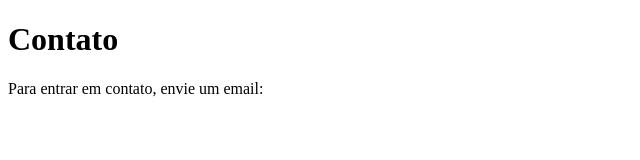
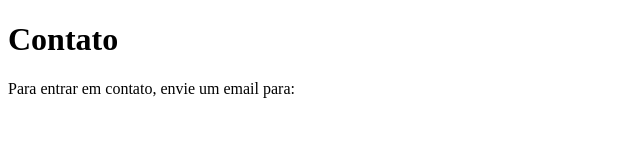
Before and after one commit to thiago93ferreira/repteste2, a plain HTML site: page contato.html in a window 1280 px wide. Shown: the full height of the page, 0-640 px from the left. Drawn offline with Linux system fonts and the light colour scheme.

Commit message:
adicionando email de contato

```diff
--- a/contato.html
+++ b/contato.html
@@ -8,6 +8,6 @@
 </head>
 <body>
     <h1>Contato</h1>
-    <p>Para entrar em contato, envie um email:</p>
+    <p>Para entrar em contato, envie um email para:</p>
 </body>
 </html>
```
